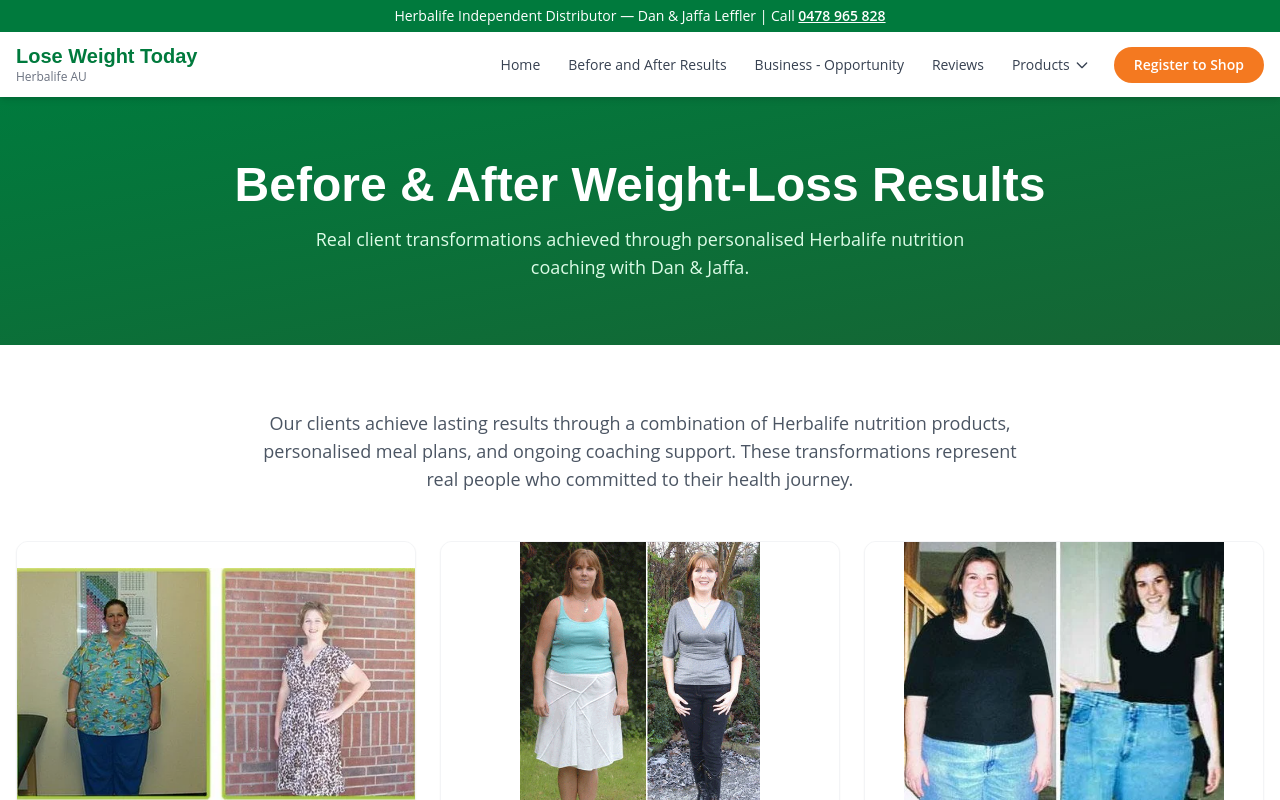
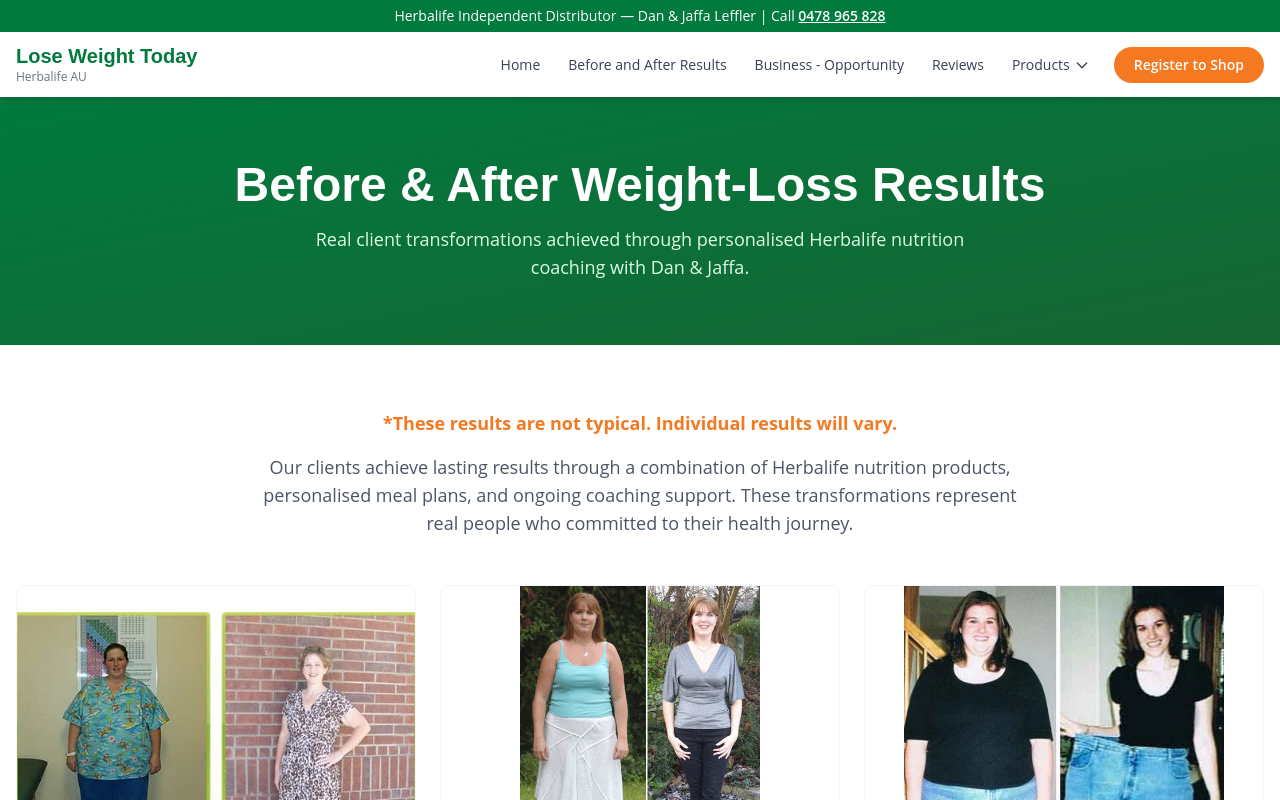
Before and after one commit to danyaffa/LoseWeightToday, a Next.js app: page /before-and-after-results in a window 1280 px wide. Shown: the top 800 px of the page. Built offline with nearby package versions, Linux system fonts and the light colour scheme.

Commit message:
Add weight-loss results disclaimer to before-and-after page
https://claude.ai/code/session_01UQJvVE8FqnzD6jRNYTui6M

```diff
--- a/app/before-and-after-results/page.tsx
+++ b/app/before-and-after-results/page.tsx
@@ -49,6 +49,9 @@ export default function BeforeAfterPage() {
       <section className="py-16 bg-white">
         <div className="max-w-7xl mx-auto px-4">
           <div className="text-center mb-12">
+            <p className="text-herbalife-orange font-bold text-lg mb-4">
+              *These results are not typical. Individual results will vary.
+            </p>
             <p className="text-gray-600 text-lg max-w-3xl mx-auto">
               Our clients achieve lasting results through a combination of Herbalife nutrition products,
               personalised meal plans, and ongoing coaching support. These transformations represent real
```
